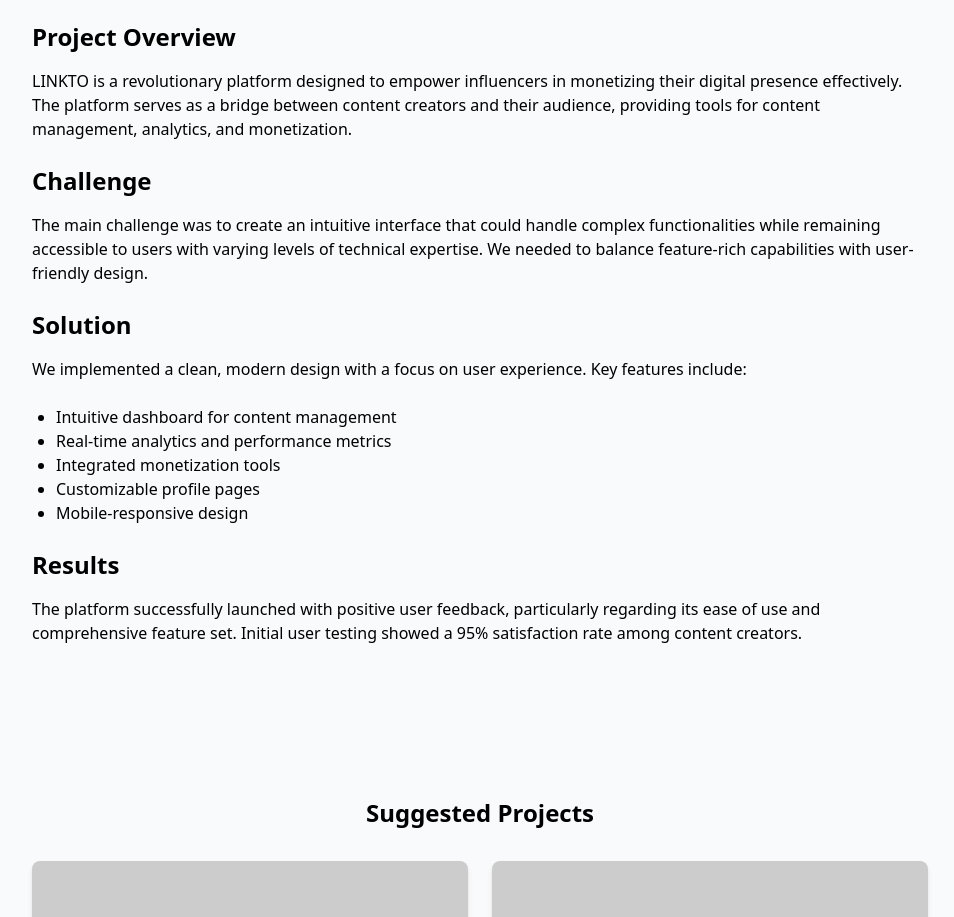
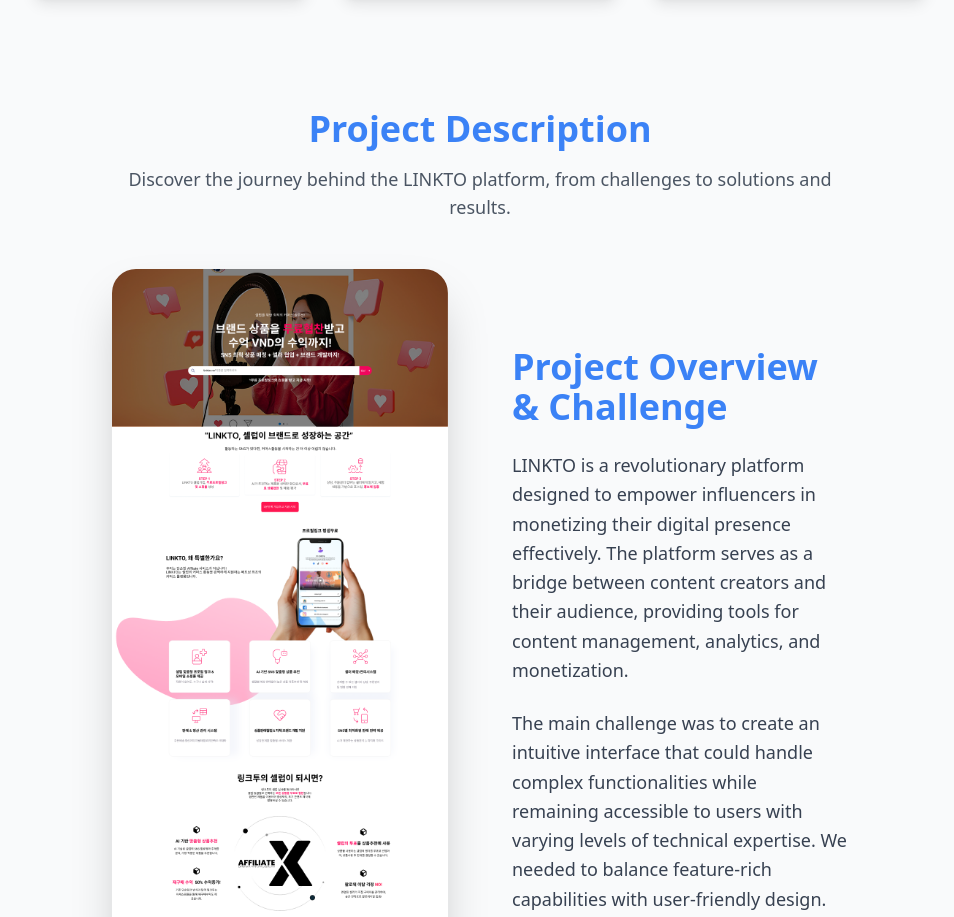
Before and after one commit to capt4inb/portfolio2025, a plain HTML site: page projects/project1.html in a window 1280 px wide. Shown: the part 939-1856 px from the top of the page, without its empty margins (160-1114 px from the left). Drawn offline with nearby package versions, Linux system fonts and the light colour scheme; placeholder pictures from the web are drawn by us.

Commit message:
feat: add project1 image

```diff
--- a/projects/project1.html
+++ b/projects/project1.html
@@ -222,14 +222,16 @@
                 <h1 class="text-4xl md:text-5xl font-bold mb-4 bg-gradient-to-r from-blue-600 to-purple-600 bg-clip-text text-transparent">
                     LINKTO Platform
                 </h1>
+
                 <p class="text-gray-600 dark:text-gray-400 text-lg">
                     A Commercial Solution for Influencer Marketing
+                    <p><a href="https://linkto.vn/" target="_blank">Website LINKTO Here >>></a></p>
                 </p>
             </div>
 
             <!-- Project Image -->
             <div class="mb-12 rounded-xl overflow-hidden shadow-2xl">
-                <img src="https://placehold.co/1200x600" alt="LINKTO Platform" class="w-full">
+                <img src="./../assets/linkto-app-jpg.jpg" alt="">
             </div>
 
             <!-- Project Info -->
@@ -253,34 +255,62 @@
             </div>
 
             <!-- Project Description -->
-            <div class="prose prose-lg max-w-none dark:prose-invert">
-                <h2 class="text-2xl font-bold mb-4">Project Overview</h2>
-                <p class="mb-6">
+            <section class="py-16 bg-gray-50 dark:bg-gray-900">
+                <div class="container mx-auto px-6 lg:px-20">
+                    <!-- Section Header -->
+                    <div class="text-center mb-12">
+                        <h2 class="text-4xl font-bold text-primary mb-4">Project Description</h2>
+                        <p class="text-lg text-gray-600 dark:text-gray-400">
+                            Discover the journey behind the LINKTO platform, from challenges to solutions and results.
+                        </p>
+                    </div>
+
+                    <!-- Merged Project Overview and Challenge -->
+                    <div class="grid grid-cols-1 lg:grid-cols-2 gap-16 items-center">
+                        <!-- Image -->
+                        <div class="flex justify-center">
+                            <img src="./../assets/website-linkto1.png" alt="LINKTO Platform Overview" class="rounded-3xl shadow-2xl w-full max-w-[900px]">
+                        </div>
+                        <!-- Text -->
+                        <div class="space-y-6">
+                            <h3 class="text-4xl font-extrabold text-primary">Project Overview & Challenge</h3>
+                            <p class="text-lg text-gray-700 dark:text-gray-300 leading-relaxed">
                                 LINKTO is a revolutionary platform designed to empower influencers in monetizing their digital presence effectively. The platform serves as a bridge between content creators and their audience, providing tools for content management, analytics, and monetization.
                             </p>
-
-                <h2 class="text-2xl font-bold mb-4">Challenge</h2>
-                <p class="mb-6">
+                            <p class="text-lg text-gray-700 dark:text-gray-300 leading-relaxed">
                                 The main challenge was to create an intuitive interface that could handle complex functionalities while remaining accessible to users with varying levels of technical expertise. We needed to balance feature-rich capabilities with user-friendly design.
                             </p>
+                        </div>
+                    </div>
 
-                <h2 class="text-2xl font-bold mb-4">Solution</h2>
-                <p class="mb-6">
+                    <!-- Merged Solution and Results -->
+                    <div class="grid grid-cols-1 lg:grid-cols-2 gap-16 items-center mt-16">
+                        <!-- Text -->
+                        <div class="space-y-6">
+                            <h3 class="text-4xl font-extrabold text-primary">Solution & Results</h3>
+                            <p class="text-lg text-gray-700 dark:text-gray-300 leading-relaxed">
                                 We implemented a clean, modern design with a focus on user experience. Key features include:
                             </p>
-                <ul class="list-disc pl-6 mb-6">
+                            <ul class="list-disc pl-6 text-gray-700 dark:text-gray-300">
                                 <li>Intuitive dashboard for content management</li>
                                 <li>Real-time analytics and performance metrics</li>
                                 <li>Integrated monetization tools</li>
                                 <li>Customizable profile pages</li>
                                 <li>Mobile-responsive design</li>
                             </ul>
-
-                <h2 class="text-2xl font-bold mb-4">Results</h2>
-                <p class="mb-6">
+                            <p class="text-lg text-gray-700 dark:text-gray-300 leading-relaxed">
                                 The platform successfully launched with positive user feedback, particularly regarding its ease of use and comprehensive feature set. Initial user testing showed a 95% satisfaction rate among content creators.
                             </p>
                         </div>
+                        <!-- Image -->
+                        <div class="flex justify-center">
+                            <img src="./../assets/website-linkto2.png" alt="Solution and Results Illustration" class="rounded-3xl shadow-2xl w-full max-w-[900px]">
+                        </div>
+                    </div>
+                </div>
+            </section>
+
+
         </div>
     </div>
 
```
Also changed, not shown: assets/linkto-app-jpg.jpg (added), assets/website-linkto1.png (added), assets/website-linkto2.png (added). Lines whose indentation alone changed are shown as unchanged.
